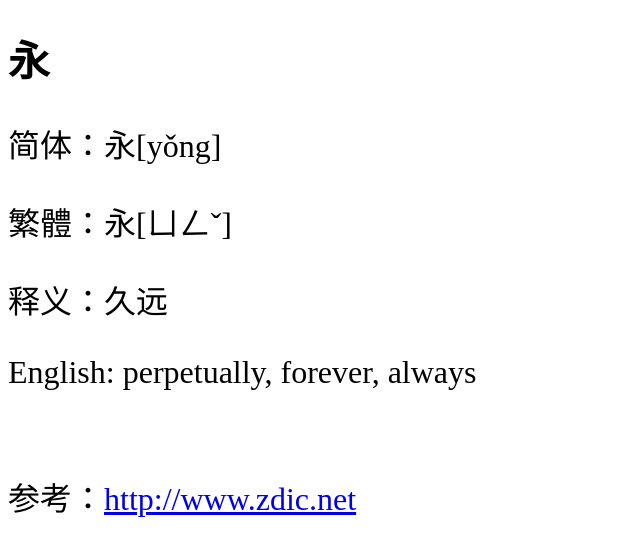
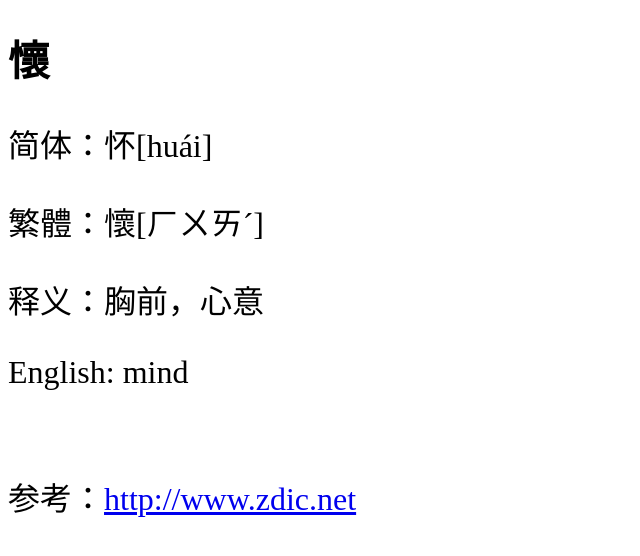
Before and after one commit to shengzhe/livecalligraphy, a Jekyll site: the page built from _posts/2012-08-31-LanTing-111.html, in a window 1280 px wide. Shown: the top 556 px of the page, without its empty margins (0-640 px from the left). Built offline with Jekyll 4.4.1, drawn with Linux system fonts in a browser that asks for light colours; Markdown is read by kramdown in place of the engine named in the settings.

Commit message:
Update 2012-08-31-LanTing-111.html

```diff
--- a/_posts/2012-08-31-LanTing-111.html
+++ b/_posts/2012-08-31-LanTing-111.html
@@ -1,11 +1,11 @@
 ---
 layout: default
-title: 兰亭集序第1个字 (1st character of Lan Ting)
+title: 兰亭集序第111个字 (111st character of Lan Ting)
 ---
-<h1>永</h1>
-<p>简体：永[yǒng]</p>
-<p>繁體：永[ㄩㄥˇ]</p>
-<p>释义：久远</p>
-<p>English: perpetually, forever, always</p>
+<h1>懷</h1>
+<p>简体：怀[huái]</p>
+<p>繁體：懷[ㄏㄨㄞˊ]</p>
+<p>释义：胸前，心意</p>
+<p>English: mind</p>
 <br/>
-<p>参考：<a href="http://www.zdic.net/zd/zi/ZdicE6ZdicB0ZdicB8.htm">http://www.zdic.net</a></p>
+<p>参考：<a href="http://www.zdic.net/z/19/js/6000.htm">http://www.zdic.net</a></p>
```
